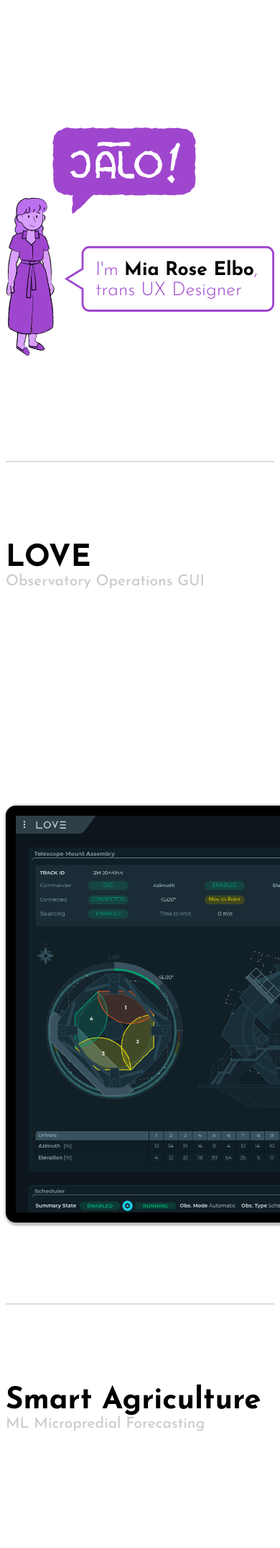
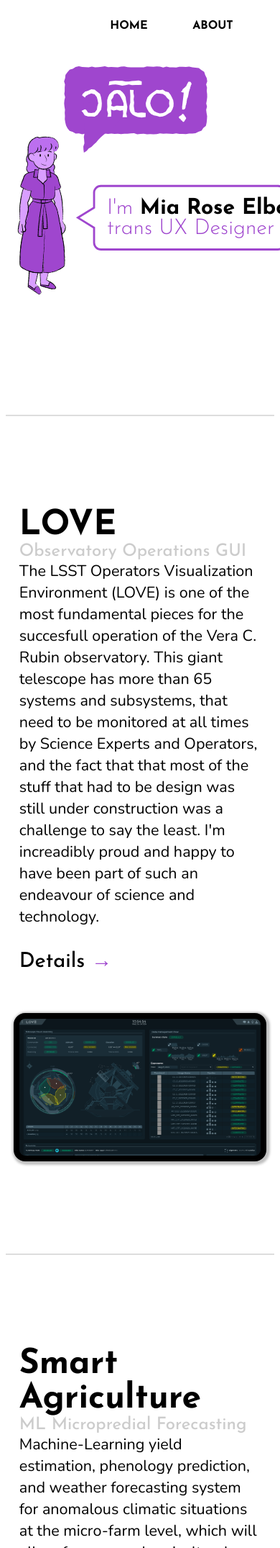
Before and after one commit to MiaRoseElbo/MiaRoseElbo.github.io, a PHP site: page / in a window 390 px wide; the page is wider, and only the part inside the window is pictured. Shown: the top 2150 px of that part at 72% size. Run offline with PHP 8.4, Linux system fonts and the light colour scheme.

Commit message:
Mobile CSS rules

```diff
--- a/css/main.css
+++ b/css/main.css
@@ -434,3 +434,103 @@
 .bolder{
   font-weight: 700;
 }
+
+/* MOBILE RESPONSIVE RULES */
+@media (max-width: 768px) {
+  /* General font scaling */
+  body {
+    font-size: 16px;
+  }
+
+  /* Navbar */
+  .logo {
+    position: static;
+    justify-content: flex-start;
+    margin-bottom: 1em;
+  }
+
+  .menu {
+    position: static;
+    justify-content: center;
+    margin-top: 0.5em;
+  }
+
+  .menuList{
+    display: inline-flex;
+    width: 60%;
+    justify-content: space-around;
+  }
+
+  .menuList li {
+    display: block;
+    margin: 0.5em 0;
+    text-align: center;
+  }
+
+  /* Banner */
+  .banner {
+    margin-top: 10vh;
+    padding: 0 1em;
+    max-width: 100%;
+  }
+
+  /* Work Section */
+  .workTextSection {
+    width: 90%;
+    grid-template-columns: 1fr;
+    padding: 0 1em;
+  }
+
+  .workImage {
+    width: 90%;
+    border-width: 0.5em;
+  }
+
+  .imgDiv{
+    width: 100%;
+  }
+
+  /* Inside Work */
+  .overlayWork {
+    width: 94%;
+  }
+  .popup{
+    margin: 6px;
+    padding: 1em 0;
+  }
+  .insideWork {
+    width: 90%;
+    padding: 0 1em;
+  }
+
+  /* About Section */
+  .aboutContent {
+    grid-template-columns: 1fr;
+    margin: 0;
+    height: auto;
+  }
+
+  .aboutDetail,
+  .aboutOther,
+  .aboutExtra {
+    margin-right: 0;
+    font-size: 1em;
+  }
+
+  .hoverText {
+    position: relative;
+    width: 100%;
+    left: 0;
+    top: auto;
+  }
+
+  /* Contact */
+  .contactList {
+    display: block;
+  }
+
+  .contactList a {
+    display: block;
+    margin: 0.5em 0;
+  }
+}
```
